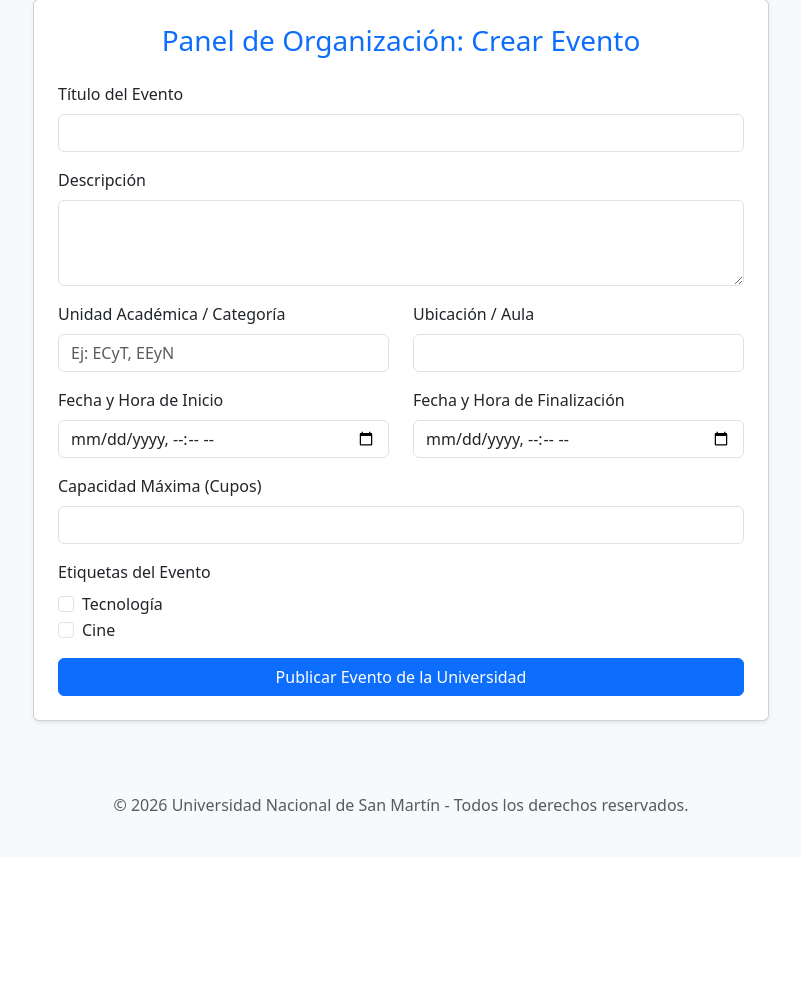
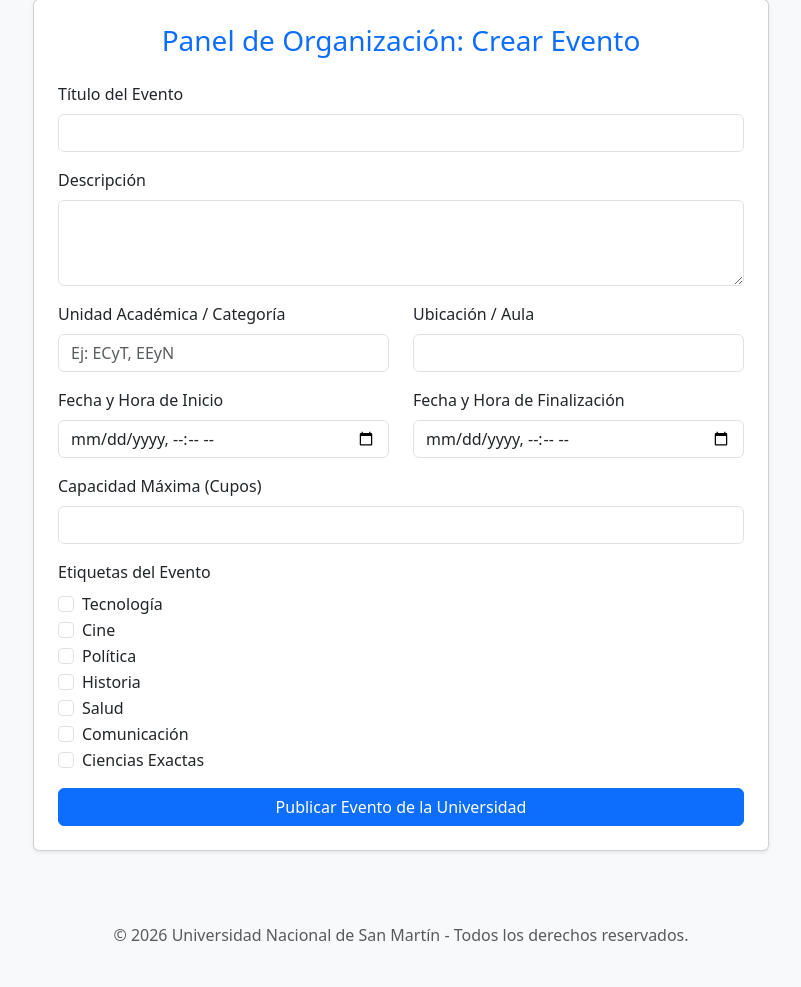
Before and after one commit to lucasbarreiroe/TPFI-UNSAM_Conecta, a Python web app: template unsam-conecta/templates/crear_evento.html in a window 1280 px wide. Shown: the part 105-1092 px from the top of the page, without its empty margins (239-1040 px from the left). Before the commit the page ends 916 px from the top, so only its background shows below. Run offline with Jinja, Linux system fonts and the light colour scheme; the template is opened without the code that fills it, so the values that code supplies are empty.

Commit message:
mas categorias

```diff
--- a/unsam-conecta/templates/crear_evento.html
+++ b/unsam-conecta/templates/crear_evento.html
@@ -55,6 +55,41 @@
                             <input class="form-check-input" type="checkbox" value="Cine" id="tag2">
                             <label class="form-check-label" for="tag2">
                                 Cine
+                            </label>
+                        </div>
+
+                        <div class="form-check">
+                            <input class="form-check-input" type="checkbox" value="Política" id="tag3">
+                            <label class="form-check-label" for="tag2">
+                                Política
+                            </label>
+                        </div>
+
+                        <div class="form-check">
+                            <input class="form-check-input" type="checkbox" value="Historia" id="tag4">
+                            <label class="form-check-label" for="tag2">
+                                Historia
+                            </label>
+                        </div>
+
+                        <div class="form-check">
+                            <input class="form-check-input" type="checkbox" value="Salud" id="tag5">
+                            <label class="form-check-label" for="tag2">
+                                Salud
+                            </label>
+                        </div>
+
+                        <div class="form-check">
+                            <input class="form-check-input" type="checkbox" value="Comunicación" id="tag6">
+                            <label class="form-check-label" for="tag2">
+                                Comunicación
+                            </label>
+                        </div>
+
+                        <div class="form-check">
+                            <input class="form-check-input" type="checkbox" value="Ciencias Exactas" id="tag6">
+                            <label class="form-check-label" for="tag2">
+                                Ciencias Exactas
                             </label>
                         </div>
                     </div>
```
Also changed, not shown: unsam-conecta/templates/registro.html (+15 -0 lines).
